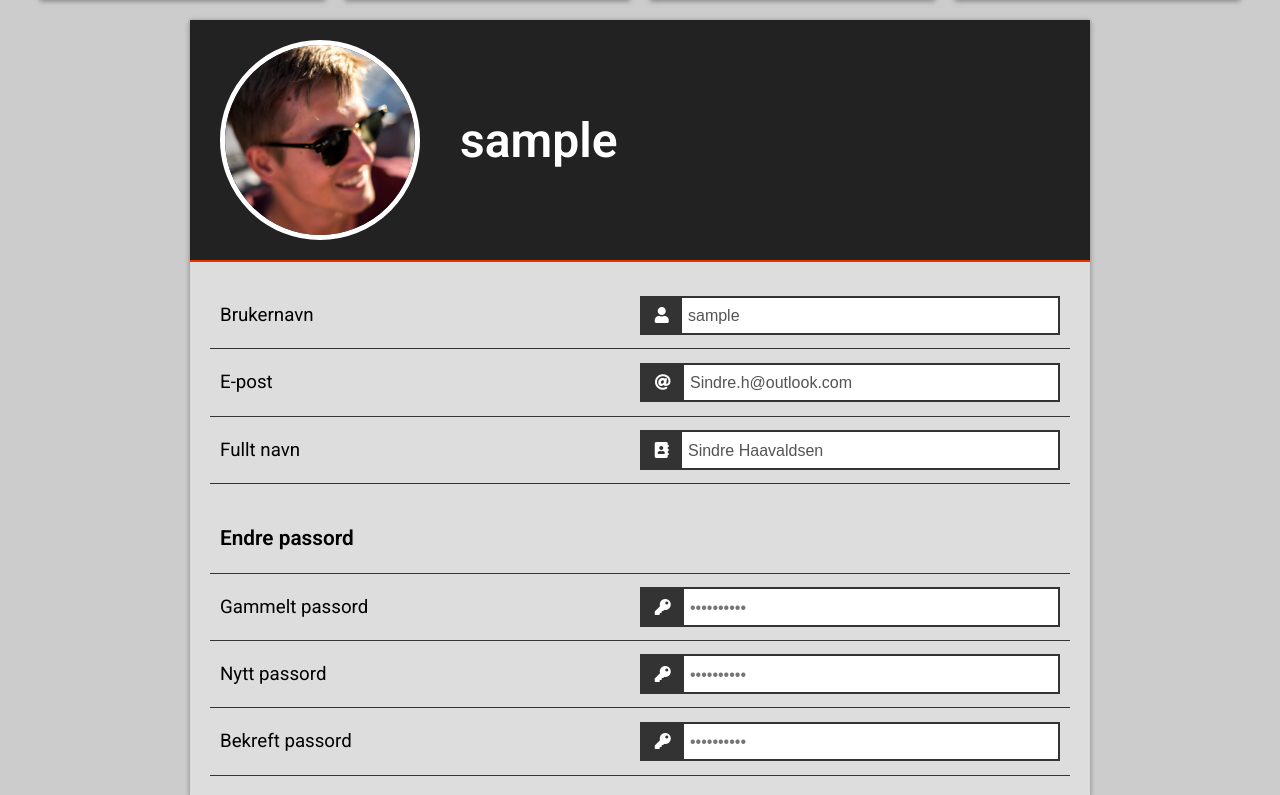
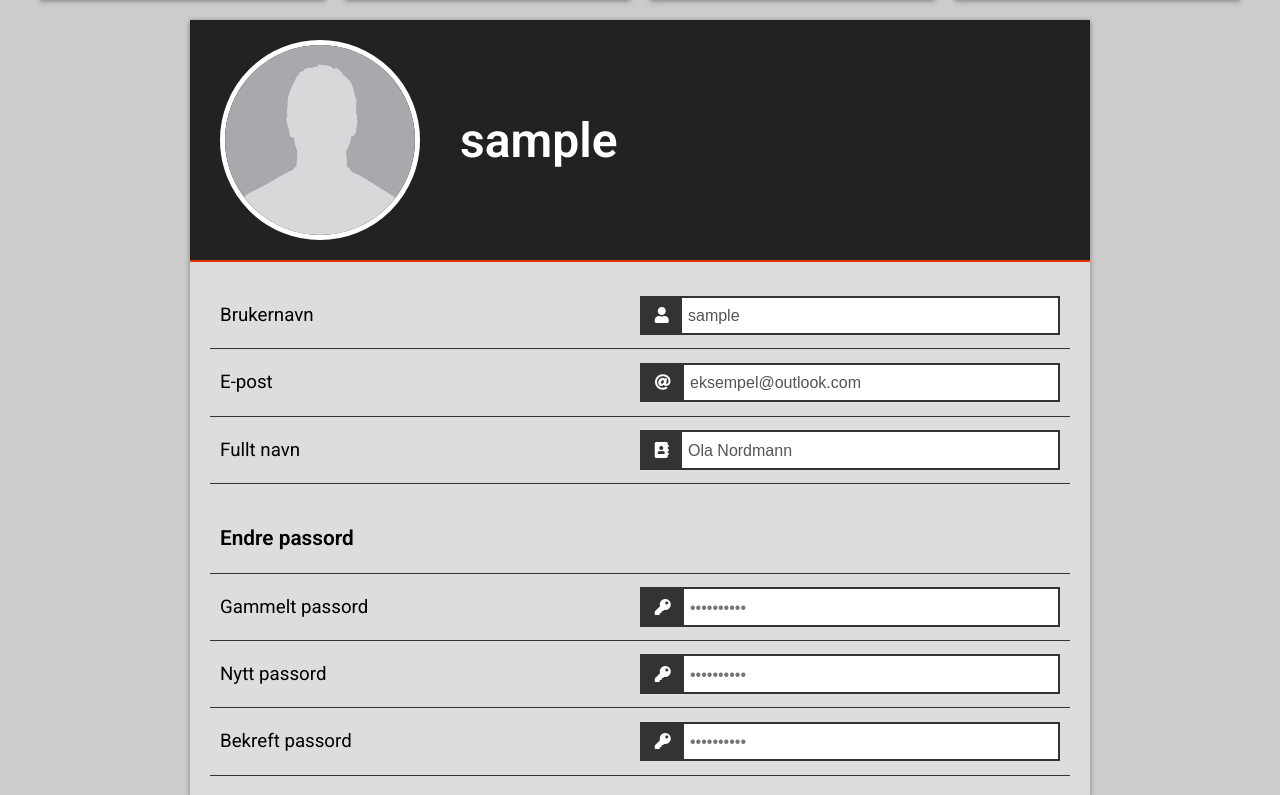
Before and after one commit to SindreHa/SocialCampus, a PHP site: page /profil.php in a window 1280 px wide. Shown: the part 88-883 px from the top of the page. Run offline with PHP 8.4, Linux system fonts and the light colour scheme; the visitor is signed in with stand-in values (Sample User, id 1); some libraries are stand-ins or nearby versions.

Commit message:
Endre placeholder på profil

```diff
--- a/HTML/profil.php
+++ b/HTML/profil.php
@@ -20,7 +20,7 @@
 
 	        	<div class="profile-header">
 	        		<div class="imgContainer">
-	        		<img src="../Pictures/Sindre.jpg">
+	        		<img src="../Pictures/placeholder-profile.png">
 	        		</div>
 	        		<h1><?php echo htmlspecialchars($_SESSION["username"])?></h1>
 	        	</div>
@@ -38,7 +38,7 @@
 	        			<h3>E-post</h3>
 	        			<div class="inputContainer">
 	        				<i class="fas fa-at"></i>
-	        				<input type="text" class="input" disabled value="Sindre.h@outlook.com">
+	        				<input type="text" class="input" disabled value="eksempel@outlook.com">
 	        			</div>
 	        			<!-- <h4>Sindre.h@outlook.com</h4> -->
 	        		</div>
@@ -47,7 +47,7 @@
 	        			<h3>Fullt navn</h3>
 	        			<div class="inputContainer">
 	        				<i class="fas fa-address-book"></i>
-	        				<input type="text" class="input" value="Sindre Haavaldsen" disabled>
+	        				<input type="text" class="input" value="Ola Nordmann" disabled>
 	        			</div>
 	        		</div>
 
```
